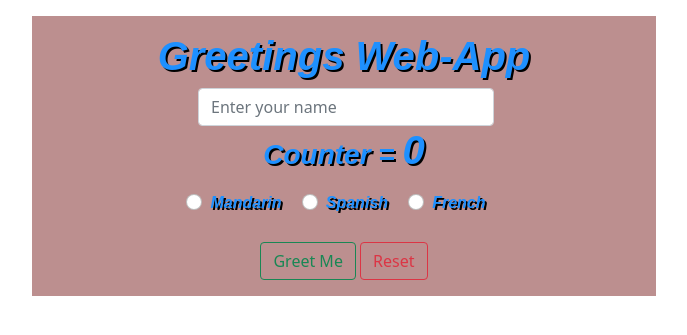
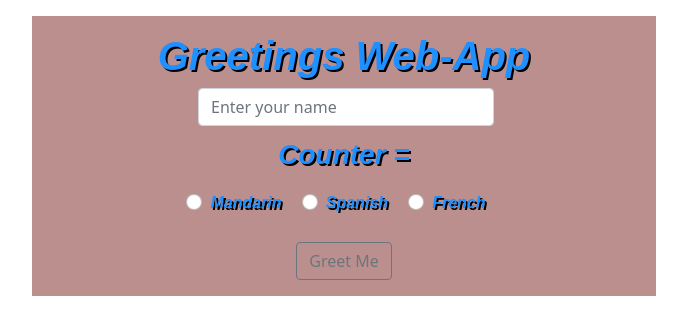
Before and after one commit to Vhonani24/greeting-original, a Node server app: template views/index.handlebars in a window 1280 px wide. Shown: the top 335 px of the page, without its empty margins (296-983 px from the left). Run offline with Node 20, Linux system fonts and the light colour scheme; the template is opened without the code that fills it, so the values that code supplies are empty; some libraries are stand-ins or nearby versions.

Commit message:
new changes

```diff
--- a/greetings.js
+++ b/greetings.js
@@ -2,7 +2,8 @@
 module.exports = function Greetings(getName){
 
 
-    var userName;
+    var userName = "";
+    var lang;
     var names = getName || [];
     var regex = /^[A-Za-z]+$/;
 
@@ -16,20 +17,26 @@
 
 }
 
+function setLang(language){
+    lang = language;
+}
+function getLang(){
+    return lang;
+
+}
 
 
+    function greet(){
 
-    function greet(name, lang){
-
-        if(name.match(regex)){
-            if(lang === "Mandarin"){
-                return "你好吗, " + name.charAt(0).toUpperCase() +  name.slice(1).toLowerCase();
+        if(getNames().match(regex)){
+            if(getLang() === "Mandarin"){
+                return "你好吗, " + getNames().charAt(0).toUpperCase() +  getNames().slice(1).toLowerCase();
             }
-            if(lang === "Spanish"){
-                return "Como estas, " + name.charAt(0).toUpperCase() +  name.slice(1).toLowerCase();
+            if(getLang() === "Spanish"){
+                return "Como estas, " + getNames().charAt(0).toUpperCase() +  getNames().slice(1).toLowerCase();
             }
-            if(lang === "French"){
-                return "Comment ça va, " + name.charAt(0).toUpperCase() +  name.slice(1).toLowerCase();
+            if(getLang() === "French"){
+                return "Comment ça va, " + getNames().charAt(0).toUpperCase() +  getNames().slice(1).toLowerCase();
             }
 
         }
@@ -84,7 +91,9 @@
     setErrors,
     greetNameList,
     getNames,
-    setNames
+    setNames,
+    setLang,
+    getLang
 }
 
 
--- a/index.js
+++ b/index.js
@@ -2,6 +2,10 @@
 const app = express();
 const exphbs = require('express-handlebars');
 
+var session = require('express-session');
+var cookieParser = require('cookie-parser');
+var flash = require('express-flash');
+var sessionStore = new session.MemoryStore;
 
 
 const Greetings = require('./greetings');
@@ -10,6 +14,17 @@
 const greetings = Greetings();
 app.engine('handlebars', exphbs({ layoutsDir: 'views/layouts/' }));
 app.set('view engine', 'handlebars');
+
+app.use(cookieParser('secret'));
+app.use(session({
+    cookie: { maxAge: 60000 },
+    store: sessionStore,
+    saveUninitialized: true,
+    resave: 'true',
+    secret: 'secret'
+}));
+app.use(flash());
+
 
 
 app.use(express.static('public'));
@@ -21,19 +36,29 @@
 
 app.get('/', function (req, res) {
     res.render('index', {
-        greets,
+        name: greetings.getNames(),
+        greetMessage: greetings.greet(),
+        counter: greetings.setCounter(),
+        expressFlash: req.flash('success'), sessionFlash: res.locals.sessionFlash
+
+
     });
 
 });
 
 
 app.post('/greeted', function (req, res) {
-    console.log("hello");
+    greetings.setNames(req.body.name);
+    greetings.setLang(req.body.lang);
+    greetings.pushNames(req.body.name);
+    greetings.setCounter();
+    req.flash('info', 'Flash Message Added');
     res.redirect("/");
 
 });
 
-const PORT = process.env.PORT || 3030;
+const PORT = process.env.PORT || 2021;
 app.listen(PORT, function () {
+
     console.log('App started at port:', PORT);
 });
--- a/package.json
+++ b/package.json
@@ -26,7 +26,11 @@
   "dependencies": {
     "body-parser": "^1.19.0",
     "bootstrap": "^5.1.0",
+    "cookie-parser": "^1.4.5",
     "express": "^4.17.1",
-    "express-handlebars": "^5.3.2"
+    "express-flash": "^0.0.2",
+    "express-flash-message": "^2.1.0",
+    "express-handlebars": "^5.3.2",
+    "express-session": "^1.17.2"
   }
 }
--- a/public/css/greet.css
+++ b/public/css/greet.css
@@ -49,7 +49,7 @@
 }
 
 #greetMessage{
-    color: crimson;
+    color: darkviolet;
     text-align: center;
     font-family: sans-serif;
     font-style:  italic;
--- a/views/index.handlebars
+++ b/views/index.handlebars
@@ -1,11 +1,11 @@
-<form action="/greeted" method="post">
+<form action="/greeted" method="POST">
     <div class="mb-3">
         <h1>Greetings Web-App</h2>
             <div class="input-group w-50">
                 <input type="text" class="form-control" name="name"id="name" placeholder="Enter your name"
                     style="right: -150px;">
             </div>
-            <h3 class="h3">Counter = <span class="counter" style="font-size: 40px"> 0</span></h3>
+            <h3 class="h3">Counter = <span class="counter" style="font-size: 40px"> {{counter}}</span></h3>
     </div>
 
     <div class="form-check form-check-inline">
@@ -22,16 +22,13 @@
         <label class="form-check-label" for="inlineRadio3">French</label>
     </div>
 
-    <h4 id="greetMessage">{{greets}}</h4>
+    <h4 id="greetMessage">{{greetMessage}}</h4>
 
     <div>
-        <input type="submit" class="btn-check" name="button" id="greetMe" autocomplete="off">
-        <label class="btn btn-outline-success" for="success-outlined" type="submit">Greet Me</label>
+        <button type="submit" class="btn btn-outline-secondary" id="submit">Greet Me</button>
 
-
-        <input type="radio" class="btn-check" name="options-outlined" id="danger-outlined" autocomplete="off">
-        <label class="btn btn-outline-danger" for="danger-outlined">Reset</label>
 
     </div>
 
-</form>
+
+    </form>
```
Also changed, not shown: 1 other file.
